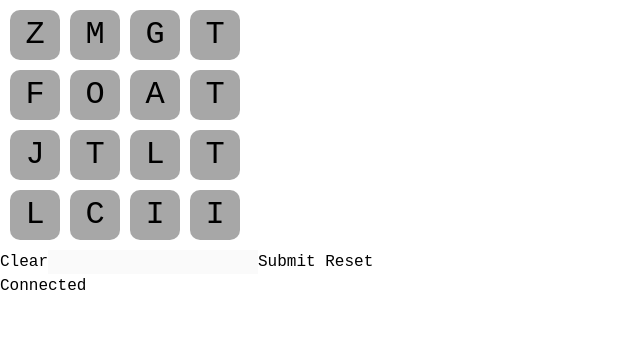
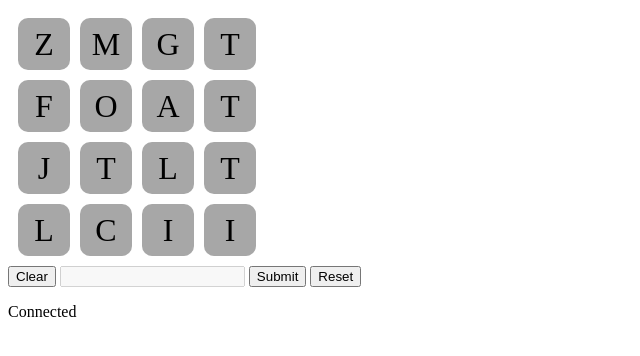
Before and after one commit to jongia132/Boggle, an Electron app: page boggle.html in a window 1280 px wide. Shown: the whole page, without its empty margins (0-640 px from the left). Drawn offline with nearby package versions, Linux system fonts and the light colour scheme; files that its build step writes are made by us from their sources.

Commit message:
Remove tailwindcss

```diff
--- a/assets/css/style.scss
+++ b/assets/css/style.scss
@@ -1,6 +1,3 @@
-@tailwind base;
-@tailwind components;
-@tailwind utilities;
 @import url('https://fonts.googleapis.com/css2?family=Roboto+Mono:wght@500&display=swap');
 table {
     border-spacing: 10px;
--- a/assets/js/boggle.js
+++ b/assets/js/boggle.js
@@ -80,9 +80,15 @@ async function askAPI(word) {
             alert("That was a valid word!")
             return true
         }
-        else {
+        else if (status == 404) {
             alert("Your word failed to pass the dictionary test!")
             return false
+        }
+        else if (status == 503) {
+            alert("The dictionary API is currently experiencing issues. You will be moved into offline mode temporarily during this session.")
+        }
+        else {
+            alert("An unknown error has occured!")
         }
     }
     else {
--- a/boggle.html
+++ b/boggle.html
@@ -4,9 +4,9 @@
         <link href="./assets/css/style.css" rel="stylesheet">
         <title>Boggle</title>
     </head>
-    <body class="font-mono">
+    <body>
         <!-- Letter Grid -->
-        <table class="grid rounded">
+        <table class="grid rounded font-mono">
             <tr id="tr1">
                 <td class="box"></td>
                 <td class="box"></td>
@@ -32,9 +32,13 @@
                 <td class="box"></td>
             </tr>
         </table>
-        <button id="resetBtn" onclick="clearBox()">Clear</button><input id="letterbox" disabled="disabled"><button id="submit">Submit</button>
-        <button onclick="resetGame()">Reset</button>
-        <p id="onlinestatus">Checking Internet Status...</p>
+        <div class="tools">
+            <button id="resetBtn" onclick="clearBox()">Clear</button>
+            <input id="letterbox" disabled="disabled">
+            <button id="submit">Submit</button>
+            <button onclick="resetGame()">Reset</button>
+            <p id="onlinestatus">Checking Internet Status...</p>
+        </div>
 
         <!--Right Side-->
         <ul id="wordList">
--- a/index.js
+++ b/index.js
@@ -1,6 +1,5 @@
 const {app,BrowserWindow} = require("electron");
 const {path} = require("path");
-
 const createWindow = () => {
     const window = new BrowserWindow({})
 
--- a/package.json
+++ b/package.json
@@ -1,7 +1,6 @@
 {
   "devDependencies": {
-    "electron": "^17.1.0",
-    "tailwindcss": "^3.0.23"
+    "electron": "^17.1.0"
   },
   "name": "sdd-task-1",
   "description": "SDD Assessment Task 1",
@@ -87,8 +86,7 @@
     "yauzl": "^2.10.0"
   },
   "scripts": {
-    "start": "electron .",
-    "tw": "tailwindcss build -i assets/css/style.scss -o assets/css/style.css"
+    "start": "electron ."
   },
   "repository": {
     "type": "git",
--- a/tailwind.config.js
+++ /dev/null
@@ -1,12 +0,0 @@
-module.exports = {
-  content: [
-    "./assets/*/*.{scss,js}",
-    "./*.html"
-  ],
-  theme: {
-    fontFamily: {
-      'mono': ['Roboto Mono', 'monospace'],
-    }
-  },
-  plugins: [],
-}
```
Also changed, not shown: assets/css/style.css (deleted), 2 other files.
